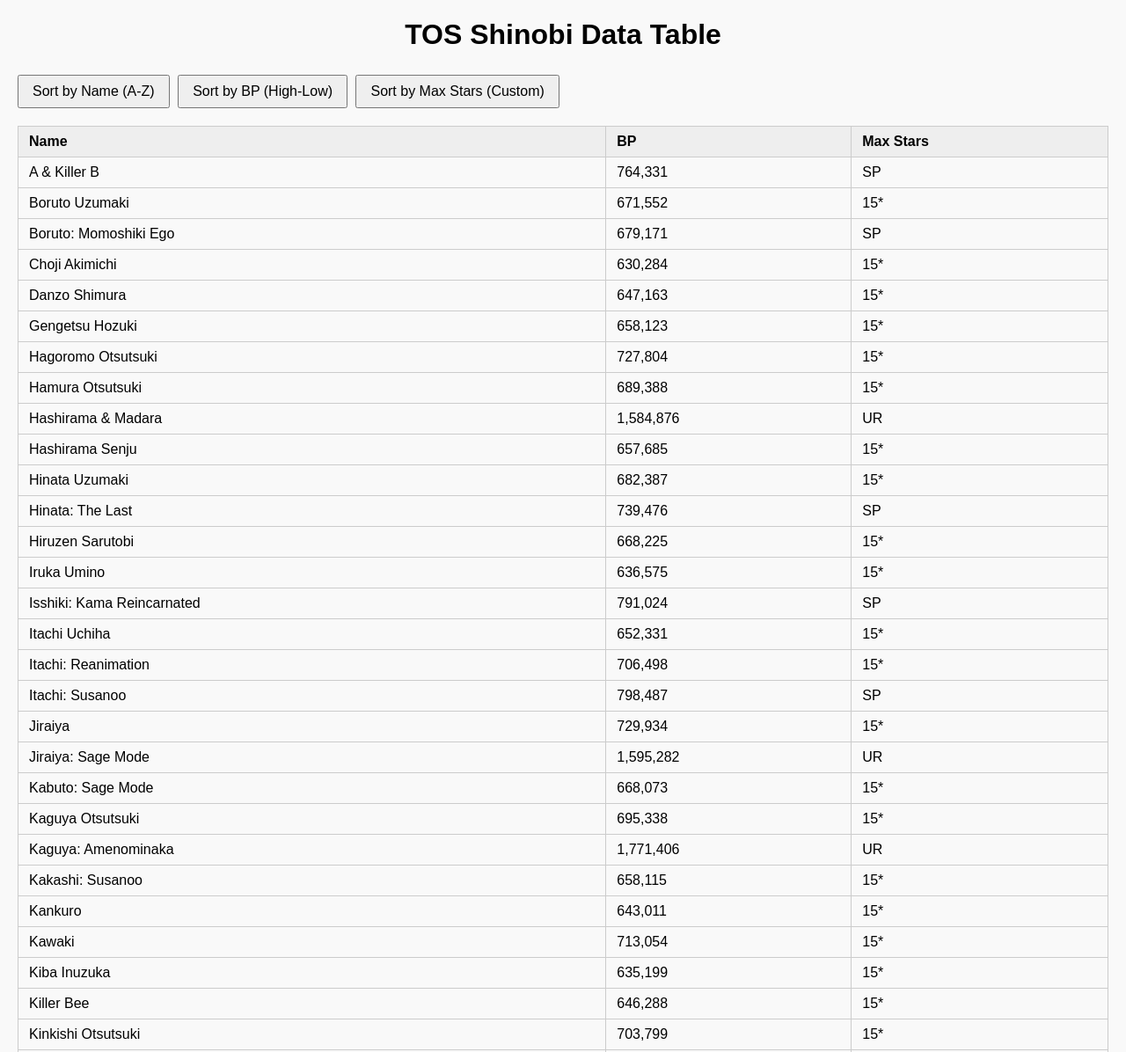
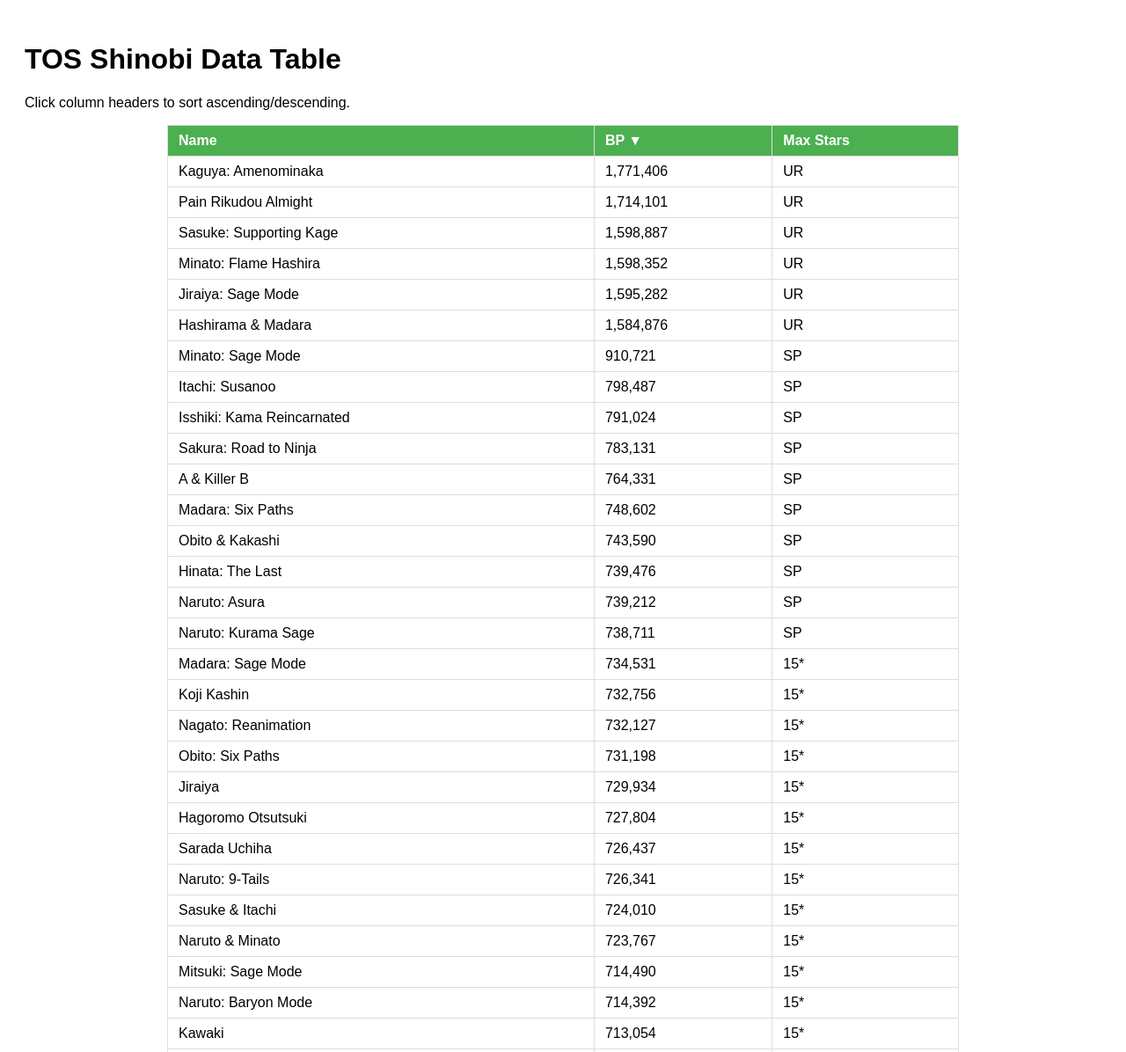
Before and after one commit to DevSingh-11/tos-data-table, a plain HTML site: page index.html in a window 1280 px wide. Shown: the top 1196 px of the page at 88% size. Drawn offline with Linux system fonts and the light colour scheme.

Commit message:
Update index.html

```diff
--- a/index.html
+++ b/index.html
@@ -7,202 +7,296 @@
 <style>
   body {
     font-family: Arial, sans-serif;
-    margin: 20px;
-    background: #f9f9f9;
-  }
-  h1 {
-    text-align: center;
+    padding: 20px;
   }
   table {
+    border-collapse: collapse;
     width: 100%;
-    border-collapse: collapse;
-    margin-top: 15px;
+    max-width: 900px;
+    margin: 0 auto;
   }
   th, td {
+    border: 1px solid #ddd;
     padding: 8px 12px;
-    border: 1px solid #ccc;
     text-align: left;
+    user-select: none;
+    cursor: pointer;
   }
   th {
-    background-color: #eee;
-    cursor: pointer;
+    background-color: #4CAF50;
+    color: white;
   }
   th:hover {
-    background-color: #ddd;
+    background-color: #45a049;
   }
-  button {
-    margin: 5px 5px 5px 0;
-    padding: 8px 15px;
-    font-size: 1rem;
-    cursor: pointer;
+  th.sorted-asc::after {
+    content: " ▲";
+  }
+  th.sorted-desc::after {
+    content: " ▼";
   }
 </style>
 </head>
 <body>
 
 <h1>TOS Shinobi Data Table</h1>
-
-<div>
-  <button onclick="sortTable('name')">Sort by Name (A-Z)</button>
-  <button onclick="sortTable('bp')">Sort by BP (High-Low)</button>
-  <button onclick="sortTable('maxStars')">Sort by Max Stars (Custom)</button>
-</div>
+<p>Click column headers to sort ascending/descending.</p>
 
 <table id="shinobiTable">
   <thead>
     <tr>
-      <th>Name</th>
-      <th>BP</th>
-      <th>Max Stars</th>
+      <th data-column="name" data-type="string">Name</th>
+      <th data-column="bp" data-type="number">BP</th>
+      <th data-column="stars" data-type="custom">Max Stars</th>
     </tr>
   </thead>
   <tbody>
-    <!-- Data rows will be inserted here by JS -->
+    <!-- Data rows inserted here by script -->
   </tbody>
 </table>
 
 <script>
+  // Data array: each entry is [Name, BP, Stars]
   const shinobiData = [
-    // 100* = UR
-    { name: "Kaguya: Amenominaka", bp: 1771406, maxStars: 100 },
-    { name: "Pain Rikudou Almight", bp: 1714101, maxStars: 100 },
-    { name: "Sasuke: Supporting Kage", bp: 1598887, maxStars: 100 },
-    { name: "Minato: Flame Hashira", bp: 1598352, maxStars: 100 },
-    { name: "Jiraiya: Sage Mode", bp: 1595282, maxStars: 100 },
-    { name: "Hashirama & Madara", bp: 1584876, maxStars: 100 },
-
-    // 99* = SP
-    { name: "Minato: Sage Mode", bp: 910721, maxStars: 99 },
-    { name: "Itachi: Susanoo", bp: 798487, maxStars: 99 },
-    { name: "Isshiki: Kama Reincarnated", bp: 791024, maxStars: 99 },
-    { name: "Sakura: Road to Ninja", bp: 783131, maxStars: 99 },
-    { name: "A & Killer B", bp: 764331, maxStars: 99 },
-    { name: "Madara: Six Paths", bp: 748602, maxStars: 99 },
-    { name: "Obito & Kakashi", bp: 743590, maxStars: 99 },
-    { name: "Hinata: The Last", bp: 739476, maxStars: 99 },
-    { name: "Naruto: Asura", bp: 739212, maxStars: 99 },
-    { name: "Naruto: Kurama Sage", bp: 738711, maxStars: 99 },
-    { name: "Sasuke: The Last", bp: 704513, maxStars: 99 },
-    { name: "Tanjiro Kamado", bp: 692046, maxStars: 99 },
-    { name: "Kushina: Kurama Possessed", bp: 690928, maxStars: 99 },
-    { name: "Boruto: Momoshiki Ego", bp: 679171, maxStars: 99 },
-
-    // 15*
-    { name: "Madara: Sage Mode", bp: 734531, maxStars: 15 },
-    { name: "Koji Kashin", bp: 732756, maxStars: 15 },
-    { name: "Nagato: Reanimation", bp: 732127, maxStars: 15 },
-    { name: "Obito: Six Paths", bp: 731198, maxStars: 15 },
-    { name: "Jiraiya", bp: 729934, maxStars: 15 },
-    { name: "Hagoromo Otsutsuki", bp: 727804, maxStars: 15 },
-    { name: "Sarada Uchiha", bp: 726437, maxStars: 15 },
-    { name: "Naruto: 9-Tails", bp: 726341, maxStars: 15 },
-    { name: "Sasuke & Itachi", bp: 724010, maxStars: 15 },
-    { name: "Naruto & Minato", bp: 723767, maxStars: 15 },
-    { name: "Mitsuki: Sage Mode", bp: 714490, maxStars: 15 },
-    { name: "Naruto: Baryon Mode", bp: 714392, maxStars: 15 },
-    { name: "Kawaki", bp: 713054, maxStars: 15 },
-    { name: "Momoshiki Otsutsuki", bp: 712027, maxStars: 15 },
-    { name: "Orochimaru: New Era", bp: 709317, maxStars: 15 },
-    { name: "Toneri Otsutsuki", bp: 708069, maxStars: 15 },
-    { name: "Itachi: Reanimation", bp: 706498, maxStars: 15 },
-    { name: "Kinkishi Otsutsuki", bp: 703799, maxStars: 15 },
-    { name: "Kushina Uzumaki", bp: 702980, maxStars: 15 },
-    { name: "Sasuke: Indra", bp: 698412, maxStars: 15 },
-    { name: "Sakura Uchiha", bp: 696247, maxStars: 15 },
-    { name: "Kaguya Otsutsuki", bp: 695338, maxStars: 15 },
-    { name: "Minato: 9-Tails", bp: 689752, maxStars: 15 },
-    { name: "Tsunade: Byakugo", bp: 689538, maxStars: 15 },
-    { name: "Hamura Otsutsuki", bp: 689388, maxStars: 15 },
-    { name: "Sage Hashirama", bp: 689119, maxStars: 15 },
-    { name: "Sakura Haruno", bp: 683375, maxStars: 15 },
-    { name: "Hinata Uzumaki", bp: 682387, maxStars: 15 },
-    { name: "Shisui Uchiha", bp: 680974, maxStars: 15 },
-    { name: "Kisame: Samehada Fused", bp: 680394, maxStars: 15 },
-    { name: "Orochimaru", bp: 672974, maxStars: 15 },
-    { name: "Boruto Uzumaki", bp: 671552, maxStars: 15 },
-    { name: "Hiruzen Sarutobi", bp: 668225, maxStars: 15 },
-    { name: "Kabuto: Sage Mode", bp: 668073, maxStars: 15 },
-    { name: "Mei: 5th Mizukage", bp: 661890, maxStars: 15 },
-    { name: "Minato Namikaze", bp: 660256, maxStars: 15 },
-    { name: "Madara: Susanoo", bp: 659412, maxStars: 15 },
-    { name: "Gengetsu Hozuki", bp: 658123, maxStars: 15 },
-    { name: "Kakashi: Susanoo", bp: 658115, maxStars: 15 },
-    { name: "Kisame Hoshigaki", bp: 657899, maxStars: 15 },
-    { name: "Hashirama Senju", bp: 657685, maxStars: 15 },
-    { name: "Sasuke Uchiha", bp: 657685, maxStars: 15 },
-    { name: "Mei Terumi", bp: 657075, maxStars: 15 },
-    { name: "Tsunade", bp: 656962, maxStars: 15 },
-    { name: "Madara Uchiha", bp: 655108, maxStars: 15 },
-    { name: "Shikamaru Nara", bp: 653459, maxStars: 15 },
-    { name: "Itachi Uchiha", bp: 652331, maxStars: 15 },
-    { name: "Neji Hyuga", bp: 650768, maxStars: 15 },
-    { name: "Danzo Shimura", bp: 647163, maxStars: 15 },
-    { name: "Killer Bee", bp: 646288, maxStars: 15 },
-    { name: "Kurenai Yuhi", bp: 645171, maxStars: 15 },
-    { name: "Sasuke Rikudou", bp: 643789, maxStars: 15 },
-    { name: "Kankuro", bp: 643011, maxStars: 15 },
-    { name: "Konan", bp: 642965, maxStars: 15 },
-    { name: "Shino Aburame", bp: 640234, maxStars: 15 },
-    { name: "Iruka Umino", bp: 636575, maxStars: 15 },
-    { name: "Kiba Inuzuka", bp: 635199, maxStars: 15 },
-    { name: "Choji Akimichi", bp: 630284, maxStars: 15 },
-    { name: "Kurenai", bp: 628745, maxStars: 15 }
+    ["Kaguya: Amenominaka", 1771406, "UR"],
+    ["Pain Rikudou Almight", 1714101, "UR"],
+    ["Sasuke: Supporting Kage", 1598887, "UR"],
+    ["Minato: Flame Hashira", 1598352, "UR"],
+    ["Jiraiya: Sage Mode", 1595282, "UR"],
+    ["Hashirama & Madara", 1584876, "UR"],
+    ["Minato: Sage Mode", 910721, "SP"],
+    ["Itachi: Susanoo", 798487, "SP"],
+    ["Isshiki: Kama Reincarnated", 791024, "SP"],
+    ["Sakura: Road to Ninja", 783131, "SP"],
+    ["A & Killer B", 764331, "SP"],
+    ["Madara: Six Paths", 748602, "SP"],
+    ["Obito & Kakashi", 743590, "SP"],
+    ["Hinata: The Last", 739476, "SP"],
+    ["Naruto: Asura", 739212, "SP"],
+    ["Naruto: Kurama Sage", 738711, "SP"],
+    ["Sasuke: The Last", 704513, "SP"],
+    ["Tanjiro Kamado", 692046, "SP"],
+    ["Kushina: Kurama Possessed", 690928, "SP"],
+    ["Boruto: Momoshiki Ego", 679171, "SP"],
+    ["Madara: Sage Mode", 734531, "15*"],
+    ["Koji Kashin", 732756, "15*"],
+    ["Nagato: Reanimation", 732127, "15*"],
+    ["Obito: Six Paths", 731198, "15*"],
+    ["Jiraiya", 729934, "15*"],
+    ["Hagoromo Otsutsuki", 727804, "15*"],
+    ["Sarada Uchiha", 726437, "15*"],
+    ["Naruto: 9-Tails", 726341, "15*"],
+    ["Sasuke & Itachi", 724010, "15*"],
+    ["Naruto & Minato", 723767, "15*"],
+    ["Mitsuki: Sage Mode", 714490, "15*"],
+    ["Naruto: Baryon Mode", 714392, "15*"],
+    ["Kawaki", 713054, "15*"],
+    ["Momoshiki Otsutsuki", 712027, "15*"],
+    ["Orochimaru: New Era", 709317, "15*"],
+    ["Toneri Otsutsuki", 708069, "15*"],
+    ["Itachi: Reanimation", 706498, "15*"],
+    ["Kinkishi Otsutsuki", 703799, "15*"],
+    ["Kushina Uzumaki", 702980, "15*"],
+    ["Sasuke: Indra", 698412, "15*"],
+    ["Sakura Uchiha", 696247, "15*"],
+    ["Kaguya Otsutsuki", 695338, "15*"],
+    ["Minato: 9-Tails", 689752, "15*"],
+    ["Tsunade: Byakugo", 689538, "15*"],
+    ["Hamura Otsutsuki", 689388, "15*"],
+    ["Sage Hashirama", 689119, "15*"],
+    ["Sakura Haruno", 683375, "15*"],
+    ["Hinata Uzumaki", 682387, "15*"],
+    ["Shisui Uchiha", 680974, "15*"],
+    ["Kisame: Samehada Fused", 680394, "15*"],
+    ["Orochimaru", 672974, "15*"],
+    ["Boruto Uzumaki", 671552, "15*"],
+    ["Hiruzen Sarutobi", 668225, "15*"],
+    ["Kabuto: Sage Mode", 668073, "15*"],
+    ["Mei: 5th Mizukage", 661890, "15*"],
+    ["Minato Namikaze", 660256, "15*"],
+    ["Madara: Susanoo", 659412, "15*"],
+    ["Gengetsu Hozuki", 658123, "15*"],
+    ["Kakashi: Susanoo", 658115, "15*"],
+    ["Kisame Hoshigaki", 657899, "15*"],
+    ["Hashirama Senju", 657685, "15*"],
+    ["Sasuke Uchiha", 657685, "15*"],
+    ["Mei Terumi", 657075, "15*"],
+    ["Tsunade", 656962, "15*"],
+    ["Madara Uchiha", 655108, "15*"],
+    ["Shikamaru Nara", 653459, "15*"],
+    ["Itachi Uchiha", 652331, "15*"],
+    ["Neji Hyuga", 650768, "15*"],
+    ["Danzo", 649934, "15*"],
+    ["Gaara: New Era", 649932, "15*"],
+    ["Tobirama Senju", 644692, "15*"],
+    ["Gaara", 644616, "15*"],
+    ["Tendo: Pain", 644042, "15*"],
+    ["Konan", 633200, "15*"],
+    ["Guy: Eight Gates", 627101, "15*"],
+    ["Obito: Masked", 595433, "15*"],
+    ["Naruto: Sage Mode", 594902, "15*"],
+    ["Asuma Sautobi", 584916, "15*"],
+    ["Zabuza Momochi", 588047, "15*"],
+    ["Yagura", 536574, "13*"],
+    ["Killer B", 525909, "13*"],
+    ["Mu", 521167, "13*"],
+    ["Yugito Nii", 515344, "13*"],
+    ["Kakashi", 515147, "13*"],
+    ["Hanzo", 514978, "13*"],
+    ["Onoki", 513155, "13*"],
+    ["Hidan", 133751, "9*"],
+    ["Kakuzu", 131635, "9*"],
+    ["Ginkaku: Reanimation", 127029, "9*"],
+    ["Kinkaku: Reanimation", 124670, "9*"],
+    ["Deidara", 124556, "9*"],
+    ["Sasori", 124549, "9*"],
+    ["Zetsu", 124151, "9*"],
+    ["Suigetsu Hozuki", 123878, "9*"],
+    ["Karin Uzumaki", 123339, "9*"],
+    ["Rasa", 122427, "9*"],
+    ["Yamato", 119074, "9*"],
+    ["Naruto: Teen", 11565, "4*"],
+    ["Hinata Hyuga", 9357, "4*"],
+    ["Choji Akimichi", 9273, "4*"],
+    ["Kimimaro", 9269, "4*"],
+    ["Shin Uchiha", 9261, "4*"],
+    ["Tenten", 9204, "4*"],
+    ["Ino Yamanaka", 9191, "4*"],
+    ["Sai", 9100, "4*"],
+    ["White Zetsu Obito", 9094, "4*"],
+    ["Sasuke Teen:", 8794, "4*"],
+    ["Hanabi Hyuga", 8769, "4*"],
+    ["Kiba Inuzuka: Teen", 8711, "4*"],
+    ["Rock Lee: Teen", 8703, "4*"],
+    ["Mangetsu Hozuki", 8702, "4*"],
+    ["Haku", 8697, "4*"],
+    ["Kankuro: Teen", 8674, "4*"],
+    ["Temari: Teen:", 8666, "4*"],
+    ["Sakura Haruno: Teen", 8625, "4*"],
+    ["Hinata Hyuga: Teen", 8624, "4*"],
+    ["Gaara: Teen", 8575, "4*"],
+    ["Neji Hyuga: Teen", 8562, "4*"],
+    ["Choji Akimichi: Teen", 8545, "4*"],
+    ["Kakashi: Teen", 8541, "4*"],
+    ["Yang", 5629, "3*"],
+    ["Yin", 5594, "3*"],
+    ["Shizune", 5386, "3*"],
+    ["Jugo", 5385, "3*"],
+    ["Anko Mitarashi", 5349, "3*"],
+    ["Fuguki", 5341, "3*"],
+    ["Iruka Umino", 5309, "3*"],
+    ["Kurenai Yuhi", 5303, "3*"],
+    ["Kushimaru Kuriarare", 5300, "3*"],
+    ["Ameyuri Ringo", 5298, "3*"],
+    ["Jinpachi Munashi", 5293, "3*"],
+    ["Jirobo", 5250, "3*"],
+    ["Aburame Shino", 5248, "3*"],
+    ["Chiyo", 5246, "3*"],
+    ["Jinin Akebino", 5234, "3*"],
+    ["Yugao Uzuki", 5225, "3*"],
+    ["Sakon and Ukon", 5220, "3*"],
+    ["Sound Ninja", 3449, "2*"],
+    ["Iron Samurai", 3423, "2*"],
+    ["Kidomaru", 3396, "2*"],
+    ["Ebizou", 3392, "2*"],
+    ["Tayuya", 3389, "2*"],
+    ["Mizuki", 3377, "2*"],
+    ["Sand Ninja", 1954, "1*"],
+    ["Hidden Leaf Ninja", 1950, "1*"],
+    ["Amegakure Ninja", 1932, "1*"]
   ];
 
+  // Custom star order for sorting:
+  // UR=100, SP=99, then 15*, 13*, 9*, 4*, 3*, 2*, 1* descending
+  const starSortOrder = {
+    "UR": 100,
+    "SP": 99,
+    "15*": 15,
+    "13*": 13,
+    "9*": 9,
+    "4*": 4,
+    "3*": 3,
+    "2*": 2,
+    "1*": 1
+  };
+
   const tableBody = document.querySelector("#shinobiTable tbody");
+  const headers = document.querySelectorAll("#shinobiTable th");
 
-  // Helper function to display stars:
-  function displayStars(stars) {
-    if (stars === 100) return 'UR';
-    if (stars === 99) return 'SP';
-    return stars + '*';
-  }
-
-  // Function to render the table
+  // Render table rows from data
   function renderTable(data) {
-    tableBody.innerHTML = ''; // Clear existing rows
-    data.forEach(shinobi => {
-      const row = document.createElement('tr');
-      // Name
-      const nameCell = document.createElement('td');
-      nameCell.textContent = shinobi.name;
-      row.appendChild(nameCell);
-
-      // BP
-      const bpCell = document.createElement('td');
-      bpCell.textContent = shinobi.bp.toLocaleString();
-      row.appendChild(bpCell);
-
-      // Max Stars
-      const starCell = document.createElement('td');
-      starCell.textContent = displayStars(shinobi.maxStars);
-      row.appendChild(starCell);
-
-      tableBody.appendChild(row);
+    tableBody.innerHTML = ""; // Clear previous rows
+    data.forEach(row => {
+      const tr = document.createElement("tr");
+      tr.innerHTML = `
+        <td>${row[0]}</td>
+        <td>${row[1].toLocaleString()}</td>
+        <td>${row[2]}</td>
+      `;
+      tableBody.appendChild(tr);
     });
   }
 
+  // Current sort state
+  let currentSort = {
+    column: null,
+    direction: 'desc' // or 'asc'
+  };
+
   // Sorting function
-  function sortTable(criterion) {
-    let sortedData = [...shinobiData]; // copy
-
-    if (criterion === 'name') {
-      // Sort ascending alphabetically by name
-      sortedData.sort((a, b) => a.name.localeCompare(b.name));
-    } else if (criterion === 'bp') {
-      // Sort descending by BP
-      sortedData.sort((a, b) => b.bp - a.bp);
-    } else if (criterion === 'maxStars') {
-      // Sort descending by maxStars (100 > 99 > others)
-      // 100 (UR) first, then 99 (SP), then rest numeric descending
-      sortedData.sort((a, b) => b.maxStars - a.maxStars);
+  function sortTable(column, type) {
+    if (currentSort.column === column) {
+      // Toggle direction
+      currentSort.direction = currentSort.direction === 'asc' ? 'desc' : 'asc';
+    } else {
+      currentSort.column = column;
+      currentSort.direction = 'desc'; // default descending on new column
     }
 
-    renderTable(sortedData);
+    // Remove sorted classes from all headers
+    headers.forEach(h => h.classList.remove('sorted-asc', 'sorted-desc'));
+
+    // Add sorted class to clicked header
+    const header = Array.from(headers).find(h => h.dataset.column === column);
+    header.classList.add(currentSort.direction === 'asc' ? 'sorted-asc' : 'sorted-desc');
+
+    const colIndex = { name: 0, bp: 1, stars: 2 }[column];
+
+    shinobiData.sort((a, b) => {
+      let valA = a[colIndex];
+      let valB = b[colIndex];
+
+      if (type === "number") {
+        return currentSort.direction === "asc" ? valA - valB : valB - valA;
+      } else if (type === "string") {
+        valA = valA.toLowerCase();
+        valB = valB.toLowerCase();
+        if (valA < valB) return currentSort.direction === "asc" ? -1 : 1;
+        if (valA > valB) return currentSort.direction === "asc" ? 1 : -1;
+        return 0;
+      } else if (type === "custom") {
+        // Custom stars sort by defined order number
+        const orderA = starSortOrder[valA] || 0;
+        const orderB = starSortOrder[valB] || 0;
+        return currentSort.direction === "asc" ? orderA - orderB : orderB - orderA;
+      }
+      return 0;
+    });
+
+    renderTable(shinobiData);
   }
 
-  // Initial table render - sort by name by default
-  sortTable('name');
+  // Initial render sorted by BP descending
+  sortTable("bp", "number");
+
+  // Add event listeners to headers
+  headers.forEach(header => {
+    header.addEventListener("click", () => {
+      const column = header.dataset.column;
+      const type = header.dataset.type;
+      sortTable(column, type);
+    });
+  });
 </script>
 
 </body>
```
